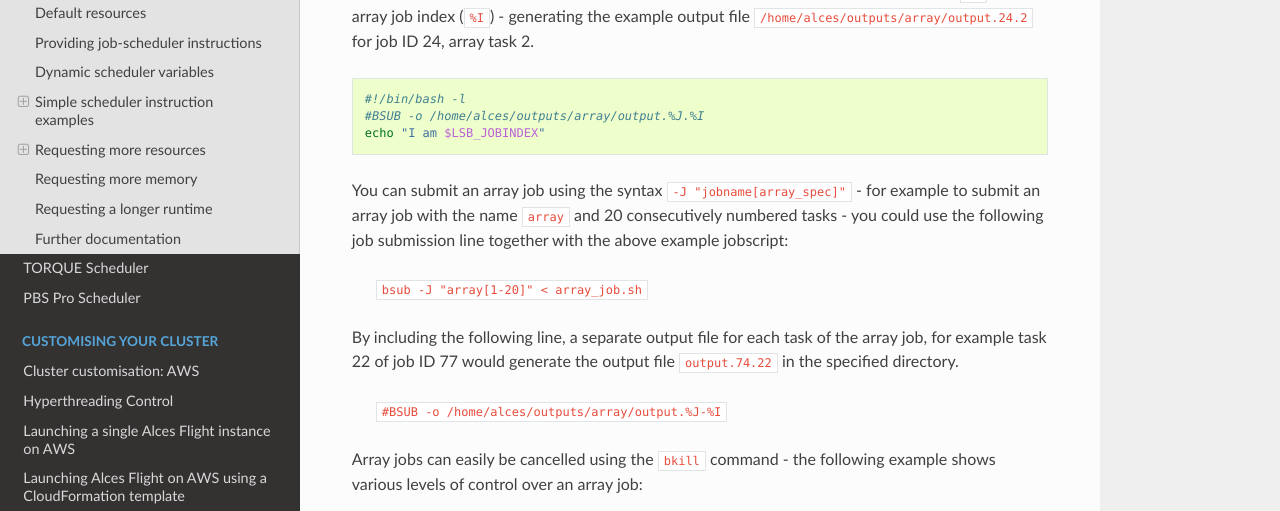
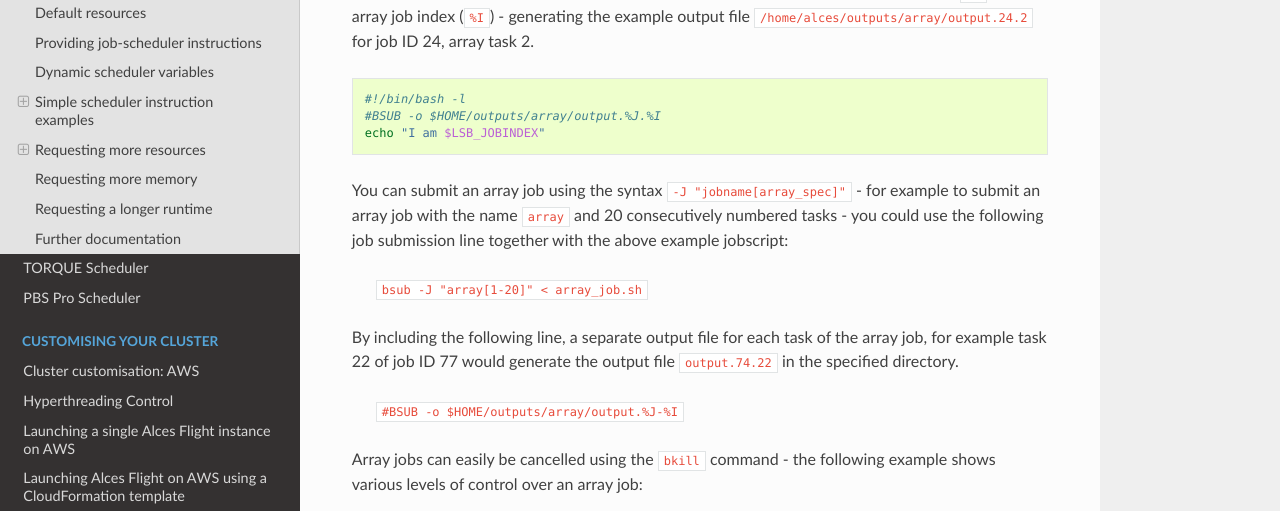
Before and after one commit to alces-software/flight-appliance-docs, a Sphinx documentation site: the page built from docs/source/openlava/openlava.rst, in a window 1280 px wide and 900 px high, scrolled down 7788 px. Shown: the part 151-662 px from the top of the window. Built offline with Sphinx 7.4.7 and the Read the Docs theme 2.0.0, drawn with Linux system fonts in a browser that asks for light colours; some of the changed text lies outside the part shown.

Commit message:
Change /home/alces to $HOME in docs - fixes #61

```diff
--- a/docs/source/openlava/openlava.rst
+++ b/docs/source/openlava/openlava.rst
@@ -205,7 +205,7 @@ For example; the following job-script includes a ``-o`` instruction to set the o
 .. code:: bash
 
   #!/bin/bash -l
-  #BSUB -o /home/alces/outputs/test_jobs/sleep.$LSF_JOBID.out
+  #BSUB -o $HOME/outputs/test_jobs/sleep.$LSF_JOBID.out
   echo "Hello from $HOSTNAME"
   sleep 60
   echo "Goodbye from $HOSTNAME"
@@ -255,7 +255,7 @@ A convenient way to run such jobs on a cluster is to use a task array, using the
 .. code:: bash
 
   #!/bin/bash -l
-  #BSUB -o /home/alces/outputs/array/output.%J.%I
+  #BSUB -o $HOME/outputs/array/output.%J.%I
   echo "I am $LSB_JOBINDEX"
 
 You can submit an array job using the syntax ``-J "jobname[array_spec]"`` - for example to submit an array job with the name ``array`` and 20 consecutively numbered tasks - you could use the following job submission line together with the above example jobscript:
@@ -264,7 +264,7 @@ You can submit an array job using the syntax ``-J "jobname[array_spec]"`` - for
 
 By including the following line, a separate output file for each task of the array job, for example task 22 of job ID 77 would generate the output file ``output.74.22`` in the specified directory.
 
-   ``#BSUB -o /home/alces/outputs/array/output.%J-%I``
+   ``#BSUB -o $HOME/outputs/array/output.%J-%I``
 
 Array jobs can easily be cancelled using the ``bkill`` command - the following example shows various levels of control over an array job:
 
--- a/docs/source/slurm/slurm.rst
+++ b/docs/source/slurm/slurm.rst
@@ -288,7 +288,7 @@ A convenient way to run such jobs on a cluster is to use a task array, using the
 
   #!/bin/bash -l
   #SBATCH --job-name=array
-  #SBATCH -D /home/alces/
+  #SBATCH -D $HOME/
   #SBATCH --output=output.array.%A.%a
   #SBATCH --array=1-1000
   echo "I am $SLURM_ARRAY_TASK_ID from job $SLURM_ARRAY_JOB_ID"
@@ -365,7 +365,7 @@ application, which automatically loads the module for **OpenMPI**.
   #!/bin/bash -l
   #SBATCH -n 64
   #SBATCH --job-name=imb
-  #SBATCH -D /home/alces/
+  #SBATCH -D $HOME/
   #SBATCH --output=imb.out.%j
   module load apps/imb
   mpirun --prefix $MPI_HOME \
@@ -444,7 +444,7 @@ In order to promote best-use of the cluster scheduler, particularly in a shared
 
   #!/bin/bash -l
   #SBATCH --job-name=sleep
-  #SBATCH -D /home/alces/
+  #SBATCH -D $HOME/
   #SBATCH --time=0-2:00
   sleep 7200
 
--- a/docs/source/torque/torque.rst
+++ b/docs/source/torque/torque.rst
@@ -408,7 +408,7 @@ The following example shows launching the **Intel Message-passing (IMB)** MPI be
   #!/bin/bash -l
   #PBS -l nodes=8:ppn=8
   #PBS -N imb
-  #PBS -j oe /home/alces/outputs/imb_mpi.out.$PBS_JOBID
+  #PBS -j oe $HOME/outputs/imb_mpi.out.$PBS_JOBID
   module load apps/imb
   echo "List of nodes to use:"
   echo "---------------------"
```
